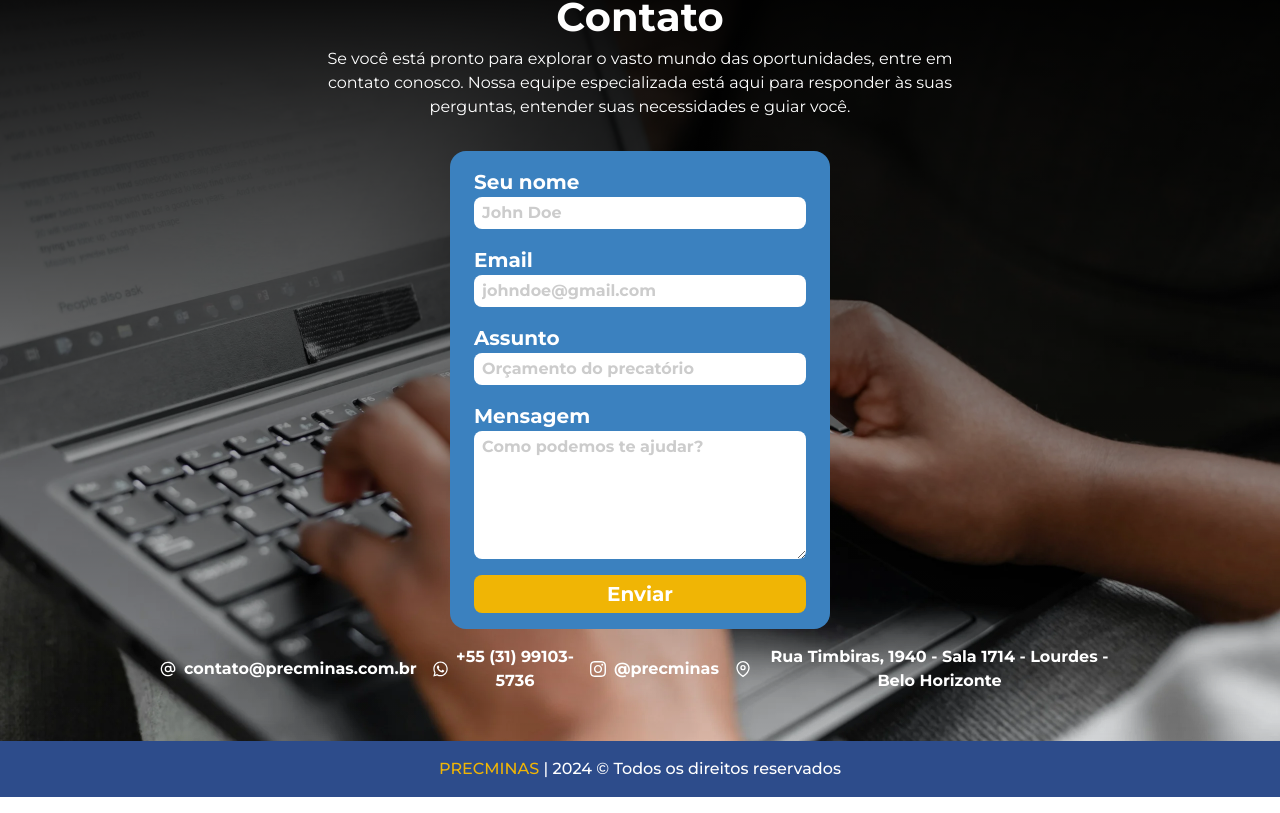
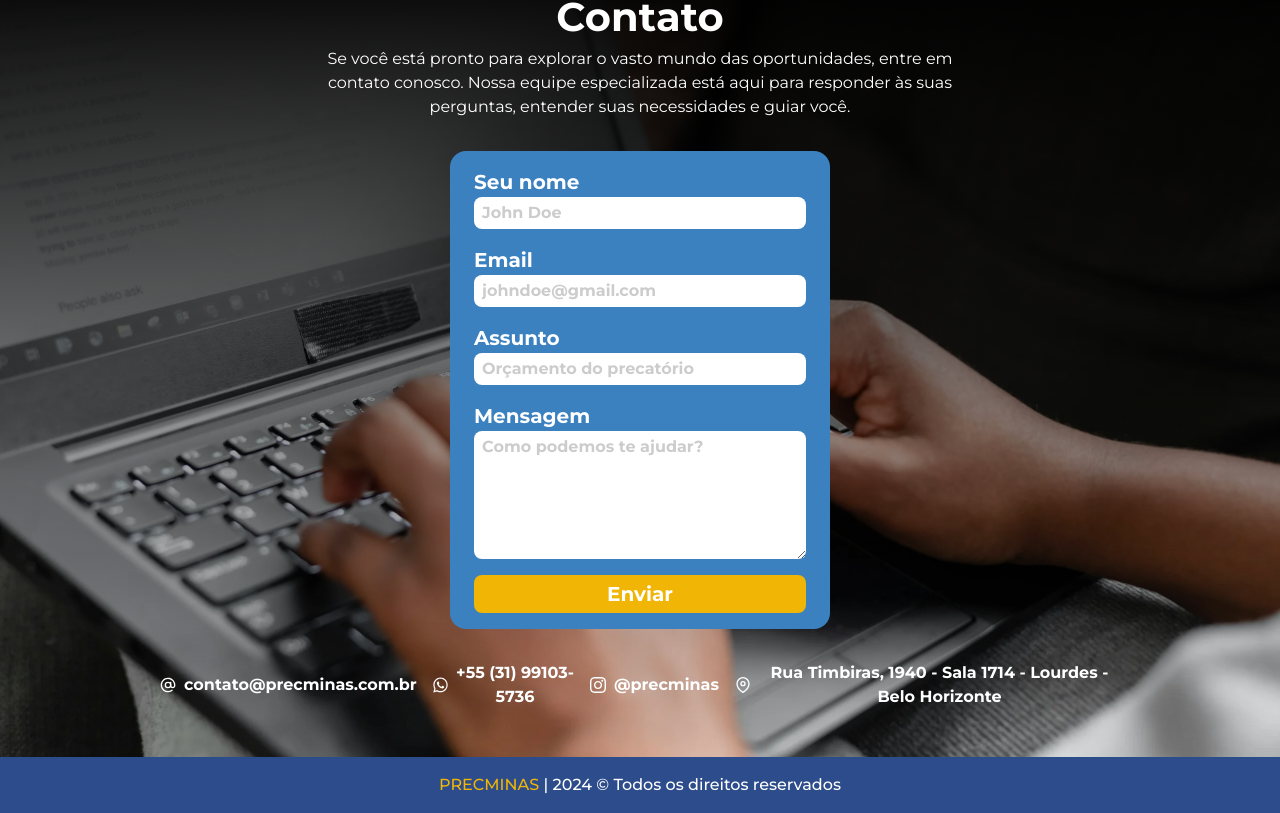
Before and after one commit to BPernes/precminas, a React (Vite) app: page / in a window 1280 px wide. Shown: the part 1985-2798 px from the top of the page. Built offline with nearby package versions, Linux system fonts and the light colour scheme.

Commit message:
feature: info list margin

```diff
--- a/src/components/ui/IconList/IconList.css
+++ b/src/components/ui/IconList/IconList.css
@@ -25,6 +25,10 @@
 .column > .circle > .icon {
   width: 1.7rem;
   height: 1.7rem;
+}
+
+.row {
+  margin-top: 1rem;
 }
 
 .row > .item-icon-container {
```
